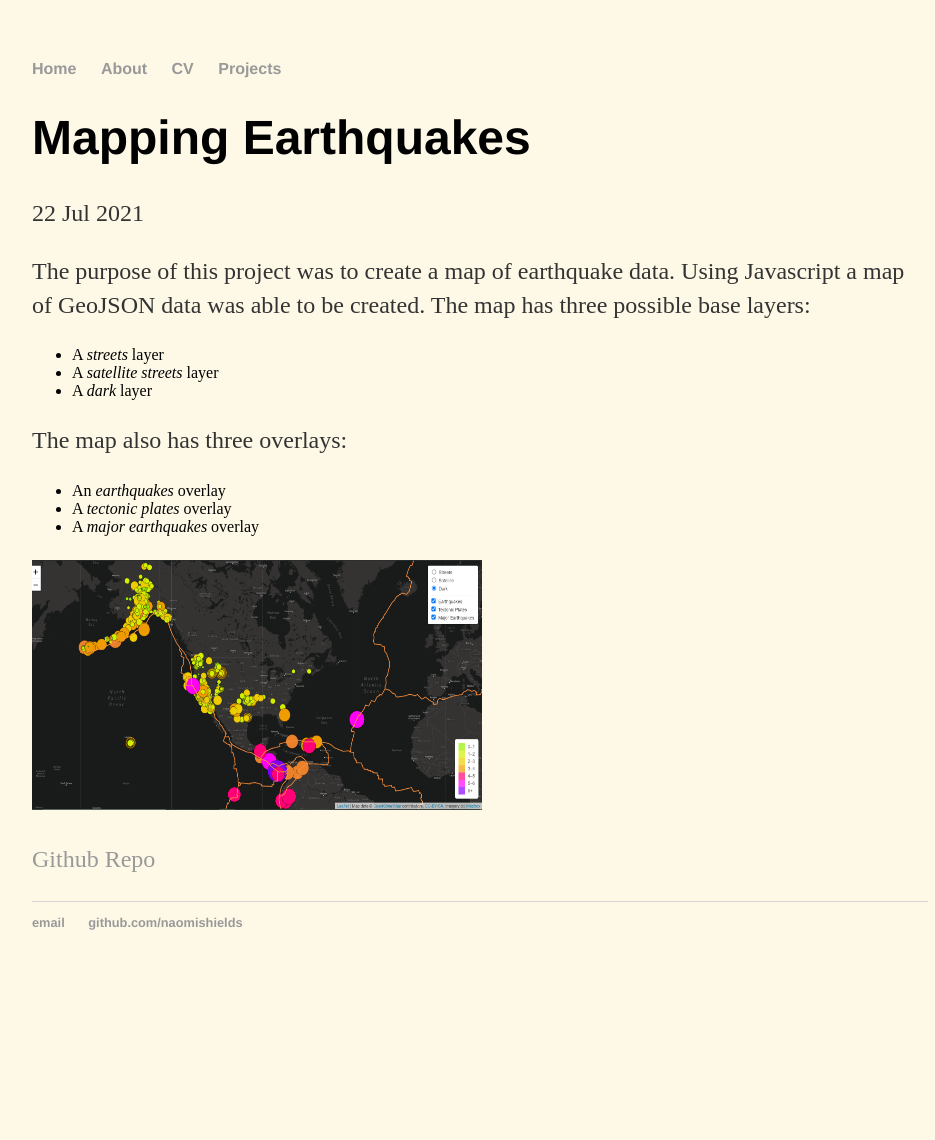
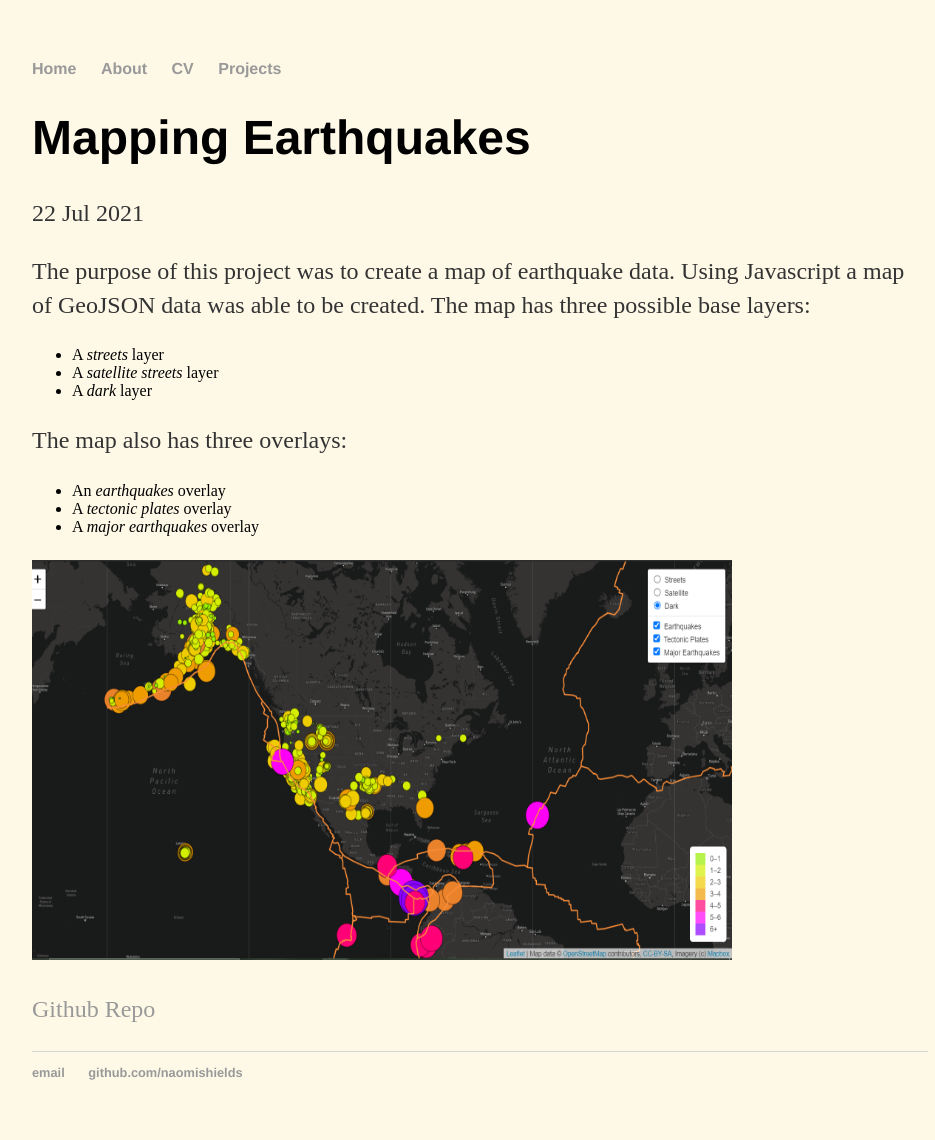
Before and after one commit to naomishields/naomishields.github.io, a Jekyll site: the page built from _posts/2021-07-22-earthquakes.md, in a window 1280 px wide. Shown: the whole page, without its empty margins (160-1095 px from the left). Built offline with Jekyll 4.4.1, drawn with Linux system fonts in a browser that asks for light colours; before the commit the page ends 990 px from its top, so only the background shows below that.

Commit message:
Update 2021-07-22-earthquakes.md

```diff
--- a/_posts/2021-07-22-earthquakes.md
+++ b/_posts/2021-07-22-earthquakes.md
@@ -15,7 +15,7 @@ The map also has three overlays:
 * A *tectonic plates* overlay
 * A *major earthquakes* overlay
 
-<img src="/assets/final_map.png" alt="Final Map" width = "450" height = "250">
+<img src="/assets/final_map.png" alt="Final Map" width = "700" height = "400">
 
 
 [Github Repo](https://github.com/naomishields/Mapping_Earthquakes)
```
